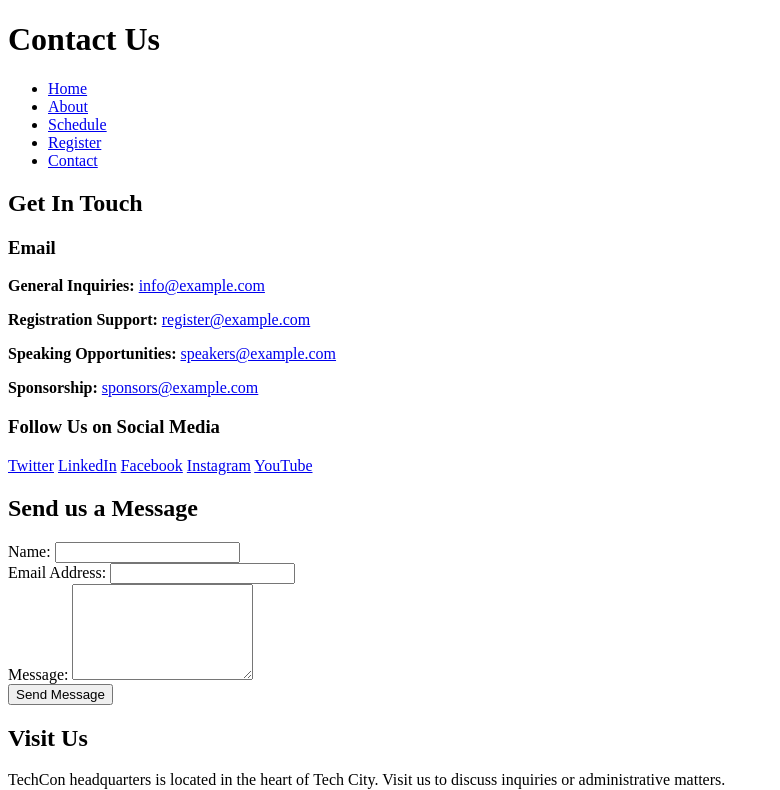
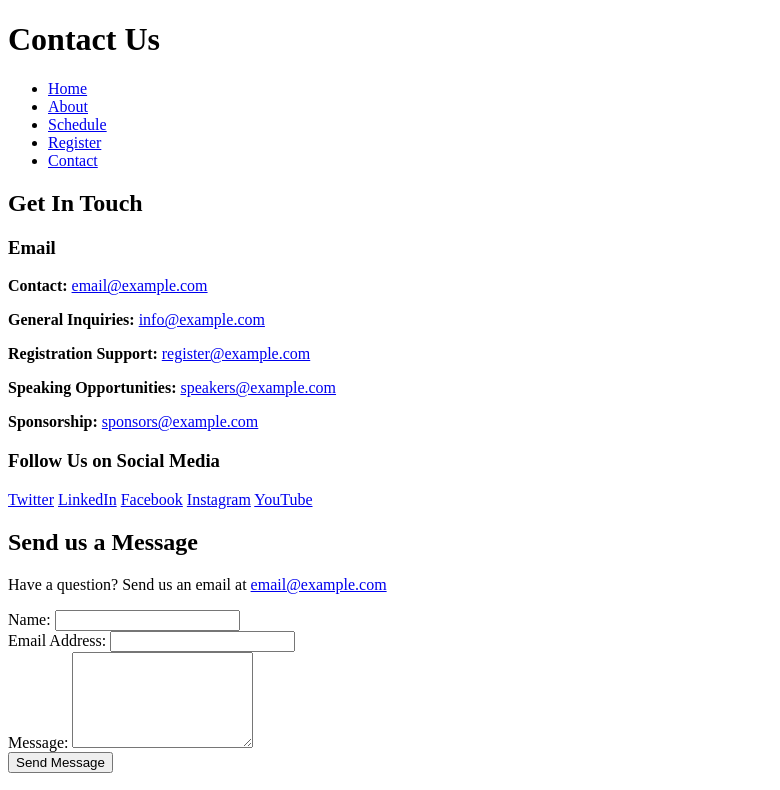
Before and after one commit to brolyne/TechCon_HTML, a plain HTML site: page techcon_website/contact.html in a window 1280 px wide. Shown: the top 790 px of the page, without its empty margins (0-780 px from the left). Drawn offline with Linux system fonts and the light colour scheme.

Commit message:
fixed folder issues

```diff
--- a/techcon_website/contact.html
+++ b/techcon_website/contact.html
@@ -27,6 +27,9 @@
             <article>
                 <h3>Email</h3>
                 <p>
+                    <strong>Contact:</strong> <a href="mailto:email@example.com">email@example.com</a>
+                </p>
+                <p>
                     <strong>General Inquiries:</strong> <a href="mailto:info@example.com">info@example.com</a>
                 </p>
                 <p>
@@ -54,6 +57,7 @@
 
         <section>
             <h2>Send us a Message</h2>
+            <p>Have a question? Send us an email at <a href="mailto:email@example.com">email@example.com</a></p>
             <form>
                 <div>
                     <label for="contactName">Name:</label>
```
